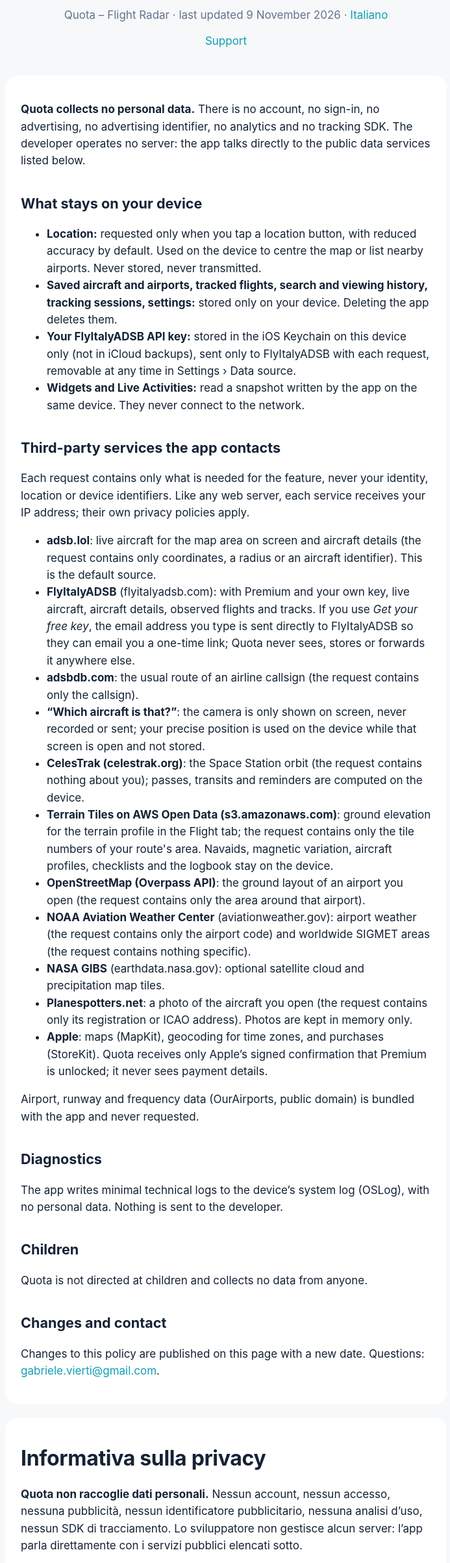
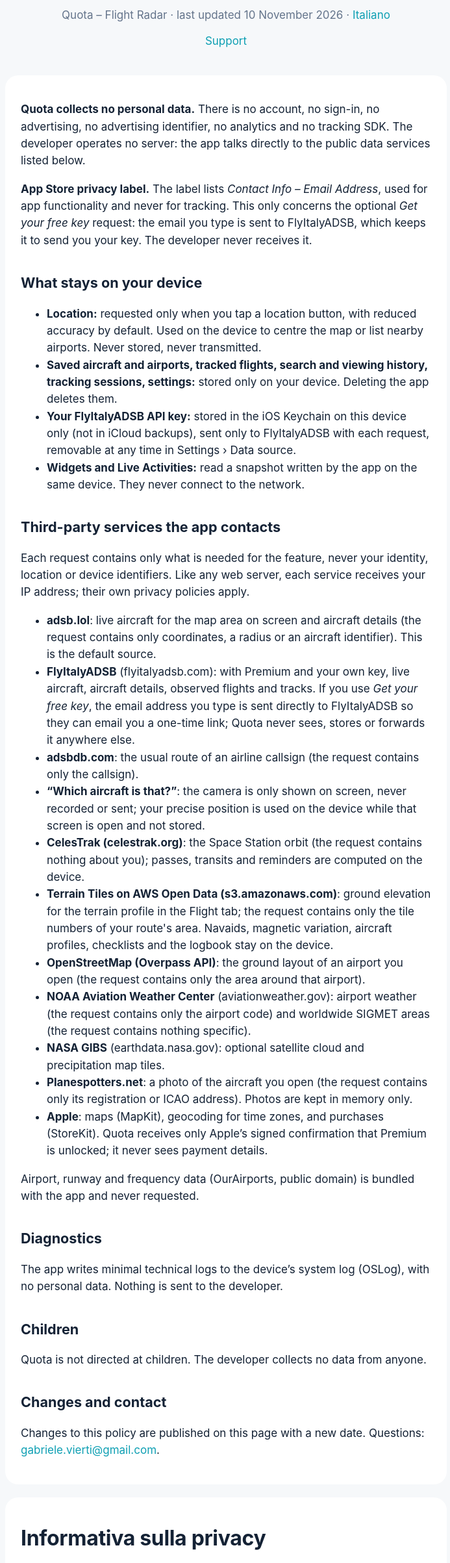
Before and after one commit to gabrielevierti/quota-support, a plain HTML site: page privacy.html in a window 1280 px wide. Shown: the part 110-2516 px from the top of the page at 65% size, without its empty margins (292-985 px from the left). Drawn offline with Linux system fonts and the light colour scheme.

Commit message:
Update privacy.html

```diff
--- a/privacy.html
+++ b/privacy.html
@@ -10,12 +10,13 @@
 <main>
   <header>
     <h1>Privacy Policy</h1>
-    <p class="tagline">Quota – Flight Radar · last updated 9 November 2026 · <a href="#it">Italiano</a></p>
+    <p class="tagline">Quota – Flight Radar · last updated 10 November 2026 · <a href="#it">Italiano</a></p>
     <nav><a href="index.html">Support</a></nav>
   </header>
 
   <section>
     <p><strong>Quota collects no personal data.</strong> There is no account, no sign-in, no advertising, no advertising identifier, no analytics and no tracking SDK. The developer operates no server: the app talks directly to the public data services listed below.</p>
+    <p><strong>App Store privacy label.</strong> The label lists <em>Contact Info – Email Address</em>, used for app functionality and never for tracking. This only concerns the optional <em>Get your free key</em> request: the email you type is sent to FlyItalyADSB, which keeps it to send you your key. The developer never receives it.</p>
 
     <h2>What stays on your device</h2>
     <ul>
@@ -46,7 +47,7 @@
     <p>The app writes minimal technical logs to the device’s system log (OSLog), with no personal data. Nothing is sent to the developer.</p>
 
     <h2>Children</h2>
-    <p>Quota is not directed at children and collects no data from anyone.</p>
+    <p>Quota is not directed at children. The developer collects no data from anyone.</p>
 
     <h2>Changes and contact</h2>
     <p>Changes to this policy are published on this page with a new date. Questions: <a href="mailto:gabriele.vierti@gmail.com">gabriele.vierti@gmail.com</a>.</p>
@@ -55,6 +56,7 @@
   <section id="it">
     <h1>Informativa sulla privacy</h1>
     <p><strong>Quota non raccoglie dati personali.</strong> Nessun account, nessun accesso, nessuna pubblicità, nessun identificatore pubblicitario, nessuna analisi d’uso, nessun SDK di tracciamento. Lo sviluppatore non gestisce alcun server: l’app parla direttamente con i servizi pubblici elencati sotto.</p>
+    <p><strong>Etichetta privacy dell’App Store.</strong> L’etichetta indica <em>Informazioni di contatto – Indirizzo email</em>, usato per il funzionamento dell’app e mai per il tracciamento. Riguarda solo la richiesta facoltativa <em>Ottieni la tua chiave gratuita</em>: l’email che digiti viene inviata a FlyItalyADSB, che la conserva per mandarti la chiave. Lo sviluppatore non la riceve mai.</p>
     <h2>Cosa resta sul tuo dispositivo</h2>
     <ul>
       <li><strong>Posizione:</strong> richiesta solo quando tocchi un pulsante di localizzazione, con precisione ridotta di default. Usata sul dispositivo per centrare la mappa o elencare gli aeroporti vicini. Mai salvata, mai trasmessa.</li>
```
